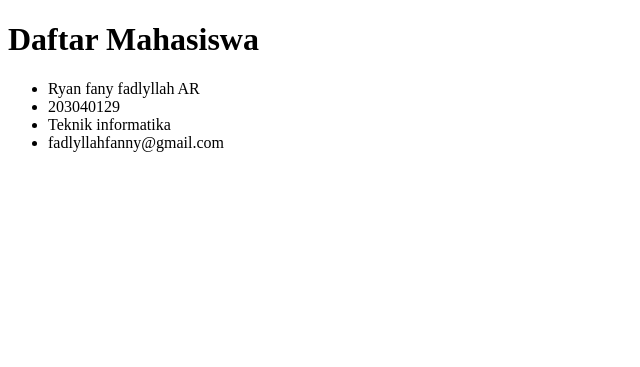
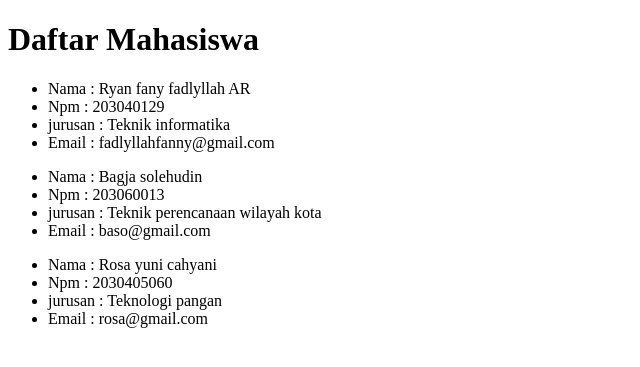
Before and after one commit to RyanfanyfadlyllahAR/pw_2021_203040129, a PHP site: page /latihan3.php in a window 1280 px wide. Shown: the top 367 px of the page, without its empty margins (0-640 px from the left). Run offline with PHP 8.4, Linux system fonts and the light colour scheme.

Commit message:
mengerjakan pertemuan5

```diff
--- a/pertemuan5/latihan3.php
+++ b/pertemuan5/latihan3.php
@@ -1,20 +1,29 @@
 <?php
-$mahasiswa = ["Ryan fany fadlyllah AR", "203040129", "Teknik informatika", "fadlyllahfanny@gmail.com"];
+$mahasiswa = [
+	["Ryan fany fadlyllah AR", "203040129", "Teknik
+	 informatika", "fadlyllahfanny@gmail.com"],
+	 ["Bagja solehudin", "203060013", "Teknik
+	 perencanaan wilayah kota", "baso@gmail.com"],
+	 ["Rosa yuni cahyani", "2030405060", "Teknologi
+	  pangan", "rosa@gmail.com"]
+];
+
  ?>
  <!DOCTYPE html>
  <html>
  <head>
- 	<title>Daftar mahasiswa</title>
+ 	<title>Daftar Mahasiswa</title>
  </head>
  <body>
 
  	<h1>Daftar Mahasiswa</h1>
-
+<?php  foreach($mahasiswa as $mhs):?>
  	<ul>
- 		<?php foreach( $mahasiswa as $mhs) : ?>
- 			<li><?= $mhs; ?></li>
- 		<?php endforeach; ?>
+	 	<li>Nama : <?= $mhs[0]; ?></li>
+	 	<li>Npm : <?= $mhs[1]; ?></li>
+	 	<li>jurusan : <?= $mhs[2]; ?></li>
+	 	<li>Email : <?= $mhs[3]; ?></li>
  	</ul>
-
+ <?php endforeach; ?>
  </body>
  </html>
```
